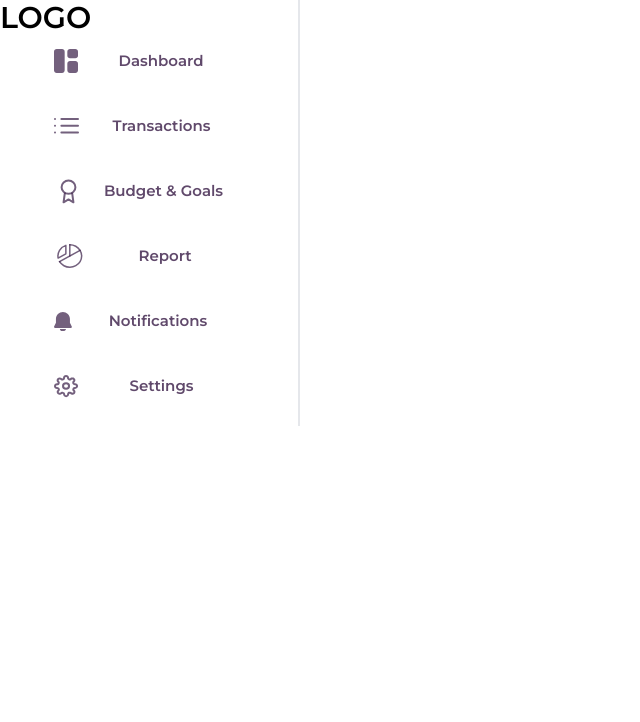
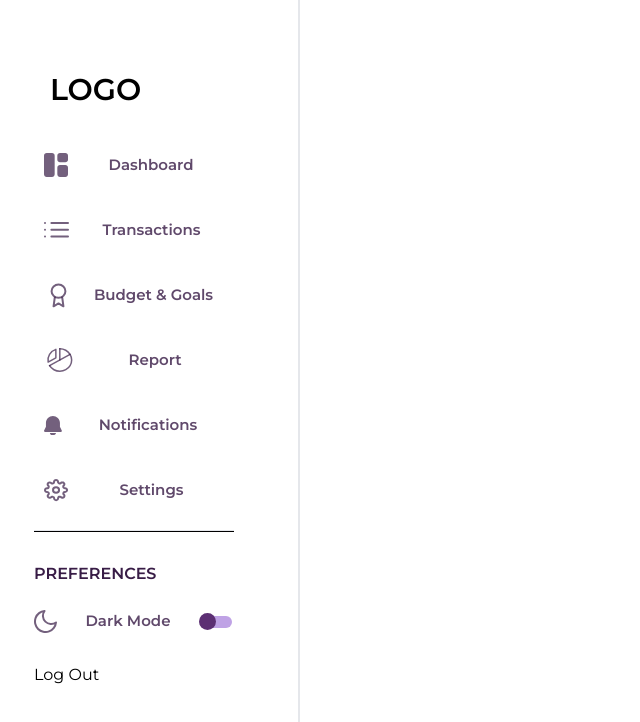
Before and after one commit to ye1sultan/Spendwise, a React (Create React App) app: page /application/dashboard in a window 1280 px wide. Shown: the top 722 px of the page, without its empty margins (0-640 px from the left). Built offline with nearby package versions, Linux system fonts and the light colour scheme; a web font is replaced by a local one.

Commit message:
Making left menu of app

```diff
--- a/package.json
+++ b/package.json
@@ -13,6 +13,7 @@
     "react-icons": "^4.8.0",
     "react-router-dom": "^6.8.2",
     "react-scripts": "^5.0.1",
+    "react-switch": "^7.0.0",
     "react-wavify": "^1.8.0",
     "typeface-inter": "^3.18.1",
     "web-vitals": "^2.1.4"
--- a/src/pages/application/Application.js
+++ b/src/pages/application/Application.js
@@ -1,7 +1,15 @@
+import Switch from "react-switch";
+
+import { useState } from "react";
+
 const Application = () => {
+    const [value, setValue] = useState(false);
+
     return (
-        <div className="font-montserrat bg-white flex flex-col justify-start items-center w-[300px] border-r-2">
-            <div className='text-3xl w-full font-semibold z-50'>LOGO</div>
+        <div className="font-montserrat bg-white flex flex-col justify-between items-center w-[300px] h-full border-r-2 py-14">
+
+            <div>
+                <div className='text-3xl w-[230px] font-semibold z-50 p-4 mb-4'>LOGO</div>
 
                 <button className="flex flex-row justify-start items-center w-[210px] h-[50px] p-[10px] text-[#381C46CC] text-[15px] font-semibold mb-[15px]">
                     <svg width="24" height="24" viewBox="0 0 24 24" fill="none" xmlns="http://www.w3.org/2000/svg">
@@ -72,6 +80,40 @@ const Application = () => {
                         Settings
                     </div>
                 </button>
+
+                <hr className="w-[200px] h-[2px] bg-black" />
+
+                <div className="flex flex-col justify-center items-start w-[200px] my-[30px]">
+                    <div className="font-semibold text-[16px] text-[#381C46] uppercase mb-6">
+                        Preferences
+                    </div>
+                    <div className="flex flex-row justify-between items-center w-full">
+                        <svg width="23" height="23" viewBox="0 0 23 23" fill="none" xmlns="http://www.w3.org/2000/svg">
+                            <path d="M22 12.4459C21.8161 14.4361 21.0692 16.3327 19.8467 17.9138C18.6242 19.4949 16.9768 20.6952 15.097 21.3742C13.2173 22.0532 11.183 22.1827 9.23233 21.7478C7.28163 21.3128 5.49515 20.3313 4.08192 18.9181C2.66869 17.5049 1.68717 15.7184 1.25221 13.7677C0.817252 11.817 0.946841 9.78273 1.62582 7.90299C2.30479 6.02325 3.50507 4.37575 5.0862 3.15328C6.66733 1.9308 8.56393 1.18391 10.5541 1C9.3889 2.57632 8.82822 4.51849 8.97399 6.47326C9.11976 8.42803 9.9623 10.2656 11.3484 11.6516C12.7344 13.0377 14.572 13.8802 16.5267 14.026C18.4815 14.1718 20.4237 13.6111 22 12.4459Z" stroke="#381C46" stroke-opacity="0.7" stroke-width="2" stroke-linecap="round" stroke-linejoin="round" />
+                        </svg>
+                        <div className="font-semibold text-[15px] text-[#381C46CC]">
+                            Dark Mode
+                        </div>
+                        <Switch
+                            onChange={setValue}
+                            checked={value}
+                            checkedIcon={false}
+                            uncheckedIcon={false}
+                            offColor="#BFA2E5"
+                            onColor="#ffffff"
+                            offHandleColor="#5C2F73"
+                            onHandleColor="#000000"
+                            handleDiameter={17}
+                            height={12}
+                            width={30}
+                        />
+                    </div>
+                </div>
+                <div>
+                    Log Out
+                </div>
+            </div>
+
         </div>
     );
 }
```
Also changed, not shown: 1 other file (tests, documents, lock files or other folders). Lines whose indentation alone changed are shown as unchanged.
